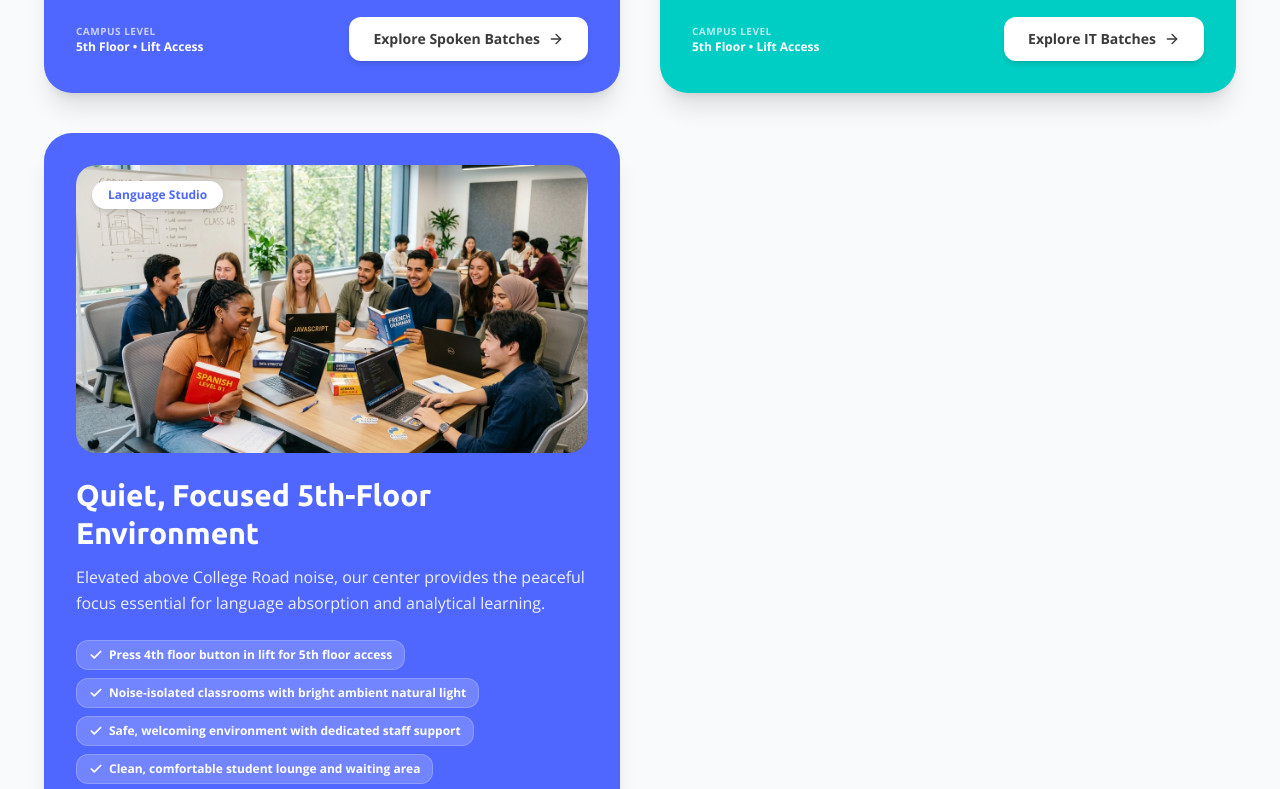
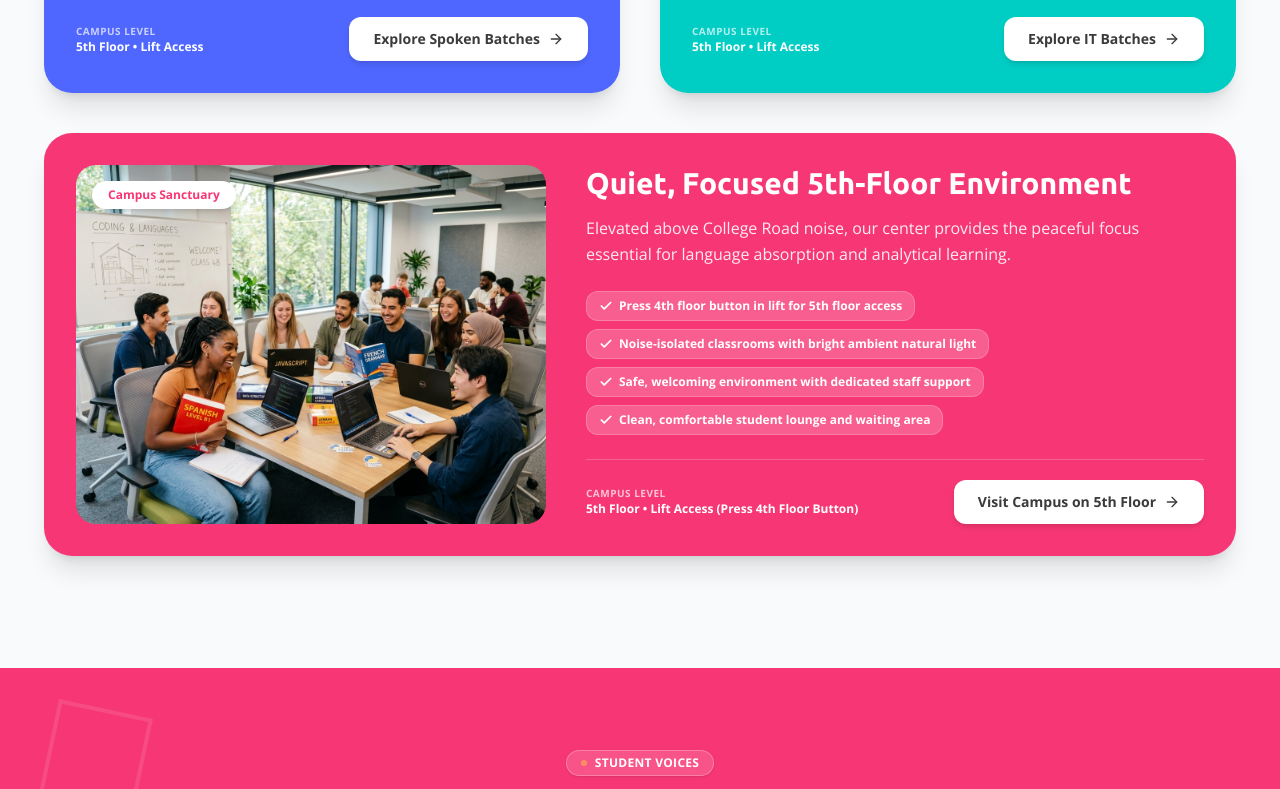
Before and after one commit to mahid559/the_educate_centre, a Next.js app: page / in a window 1280 px wide. Shown: the part 7460-8249 px from the top of the page. Built offline with nearby package versions, Linux system fonts and the light colour scheme.

Commit message:
Layout 3rd facility card horizontally across full width to fill empty space in Campus Infrastructure

```diff
--- a/src/components/FacilitiesGallery.tsx
+++ b/src/components/FacilitiesGallery.tsx
@@ -36,6 +36,18 @@ export function FacilitiesGallery() {
       actionLink: "/programs",
       actionText: "Explore IT Batches",
     },
+    {
+      cardBg: "bg-[#F73775]",
+      titleColor: "text-white",
+      descColor: "text-white/90",
+      badgeBg: "bg-white text-[#F73775]",
+      buttonBg: "bg-white text-[#3B3B3D] hover:bg-white/90",
+      chipBg: "bg-white/20 text-white border-white/20",
+      dividerColor: "border-white/20",
+      badgeText: "Campus Sanctuary",
+      actionLink: "/contact",
+      actionText: "Visit Campus on 5th Floor",
+    },
   ];
 
   return (
@@ -55,10 +67,94 @@ export function FacilitiesGallery() {
           </p>
         </div>
 
-        {/* Facilities Dual Showcase (Padora Signature Card Style matching Upper Cards) */}
+        {/* Facilities Dual Showcase + Full-Width Horizontal 3rd Card */}
         <div className="grid grid-cols-1 lg:grid-cols-2 gap-8 sm:gap-10">
           {facilities.map((fac, idx) => {
             const style = facilityStyles[idx % facilityStyles.length];
+            const isHorizontal = idx === 2; // 3rd item placed horizontally across both columns to eliminate empty space
+
+            if (isHorizontal) {
+              return (
+                <motion.article
+                  key={fac.id}
+                  initial={{ opacity: 0, y: 24 }}
+                  whileInView={{ opacity: 1, y: 0 }}
+                  viewport={{ once: true }}
+                  transition={{ duration: 0.5, delay: idx * 0.15 }}
+                  {...cardLiftProps}
+                  className={`lg:col-span-2 flex flex-col lg:flex-row ${style.cardBg} rounded-[28px] p-6 sm:p-8 shadow-xl hover:shadow-2xl transition-all duration-300 gap-6 sm:gap-8 lg:gap-10 items-stretch group`}
+                >
+                  {/* Left Side: Wide Horizontal Image */}
+                  <div className="relative w-full lg:w-5/12 h-64 sm:h-72 lg:h-auto min-h-[260px] sm:min-h-[280px] lg:min-h-[300px] rounded-[20px] overflow-hidden bg-black/10 flex-shrink-0">
+                    <Image
+                      src={fac.image}
+                      alt={fac.imageAlt}
+                      fill
+                      sizes="(max-width: 1024px) 100vw, 520px"
+                      className="object-cover object-center group-hover:scale-105 transition-transform duration-500 ease-out"
+                    />
+                    <span
+                      className={`absolute top-4 left-4 text-xs font-black px-4 py-1.5 rounded-full shadow-md ${style.badgeBg}`}
+                    >
+                      {style.badgeText}
+                    </span>
+                  </div>
+
+                  {/* Right Side: Details & Actions */}
+                  <div className="flex-1 flex flex-col justify-between">
+                    <div>
+                      <h3
+                        className={`text-2xl sm:text-3xl font-extrabold ${style.titleColor} mb-3 font-[var(--font-ubuntu)] leading-tight`}
+                      >
+                        {fac.title}
+                      </h3>
+                      <p
+                        className={`text-sm sm:text-base ${style.descColor} leading-relaxed mb-6 font-normal`}
+                      >
+                        {fac.description}
+                      </p>
+
+                      {/* Features Checklist Pills */}
+                      <div className="flex flex-wrap gap-2 mb-6">
+                        {fac.features.map((item, i) => (
+                          <span
+                            key={i}
+                            className={`text-xs font-bold px-3 py-1.5 rounded-xl inline-flex items-center gap-1.5 border ${style.chipBg}`}
+                          >
+                            <Check
+                              className="w-3.5 h-3.5 text-white"
+                              strokeWidth={3}
+                            />
+                            <span>{item}</span>
+                          </span>
+                        ))}
+                      </div>
+                    </div>
+
+                    {/* Footer Action Bar */}
+                    <div
+                      className={`pt-5 border-t ${style.dividerColor} flex flex-col sm:flex-row sm:items-center justify-between gap-4`}
+                    >
+                      <div className="flex flex-col">
+                        <span className="text-[10px] uppercase font-bold tracking-wider text-white/70">
+                          Campus Level
+                        </span>
+                        <span className="text-xs font-extrabold text-white">
+                          5th Floor • Lift Access (Press 4th Floor Button)
+                        </span>
+                      </div>
+                      <Link
+                        href={style.actionLink}
+                        className={`inline-flex items-center justify-center gap-2 ${style.buttonBg} font-extrabold text-xs sm:text-sm px-6 py-3 rounded-xl transition-all duration-200 shadow-md hover:scale-[1.02] active:scale-[0.98] group/btn self-start sm:self-auto`}
+                      >
+                        <span>{style.actionText}</span>
+                        <ArrowRight className="w-4 h-4 transition-transform group-hover/btn:translate-x-0.5" />
+                      </Link>
+                    </div>
+                  </div>
+                </motion.article>
+              );
+            }
 
             return (
               <motion.article
@@ -90,10 +186,14 @@ export function FacilitiesGallery() {
 
                   {/* Title & Description */}
                   <div>
-                    <h3 className={`text-2xl sm:text-3xl font-extrabold ${style.titleColor} mb-3 font-[var(--font-ubuntu)] leading-tight`}>
+                    <h3
+                      className={`text-2xl sm:text-3xl font-extrabold ${style.titleColor} mb-3 font-[var(--font-ubuntu)] leading-tight`}
+                    >
                       {fac.title}
                     </h3>
-                    <p className={`text-sm sm:text-base ${style.descColor} leading-relaxed mb-6 font-normal`}>
+                    <p
+                      className={`text-sm sm:text-base ${style.descColor} leading-relaxed mb-6 font-normal`}
+                    >
                       {fac.description}
                     </p>
 
@@ -104,7 +204,10 @@ export function FacilitiesGallery() {
                           key={i}
                           className={`text-xs font-bold px-3 py-1.5 rounded-xl inline-flex items-center gap-1.5 border ${style.chipBg}`}
                         >
-                          <Check className="w-3.5 h-3.5 text-white" strokeWidth={3} />
+                          <Check
+                            className="w-3.5 h-3.5 text-white"
+                            strokeWidth={3}
+                          />
                           <span>{item}</span>
                         </span>
                       ))}
@@ -113,7 +216,9 @@ export function FacilitiesGallery() {
                 </div>
 
                 {/* Footer with Padora White Action Button */}
-                <div className={`pt-5 border-t ${style.dividerColor} flex items-center justify-between gap-3`}>
+                <div
+                  className={`pt-5 border-t ${style.dividerColor} flex items-center justify-between gap-3`}
+                >
                   <div className="flex flex-col">
                     <span className="text-[10px] uppercase font-bold tracking-wider text-white/70">
                       Campus Level
```
